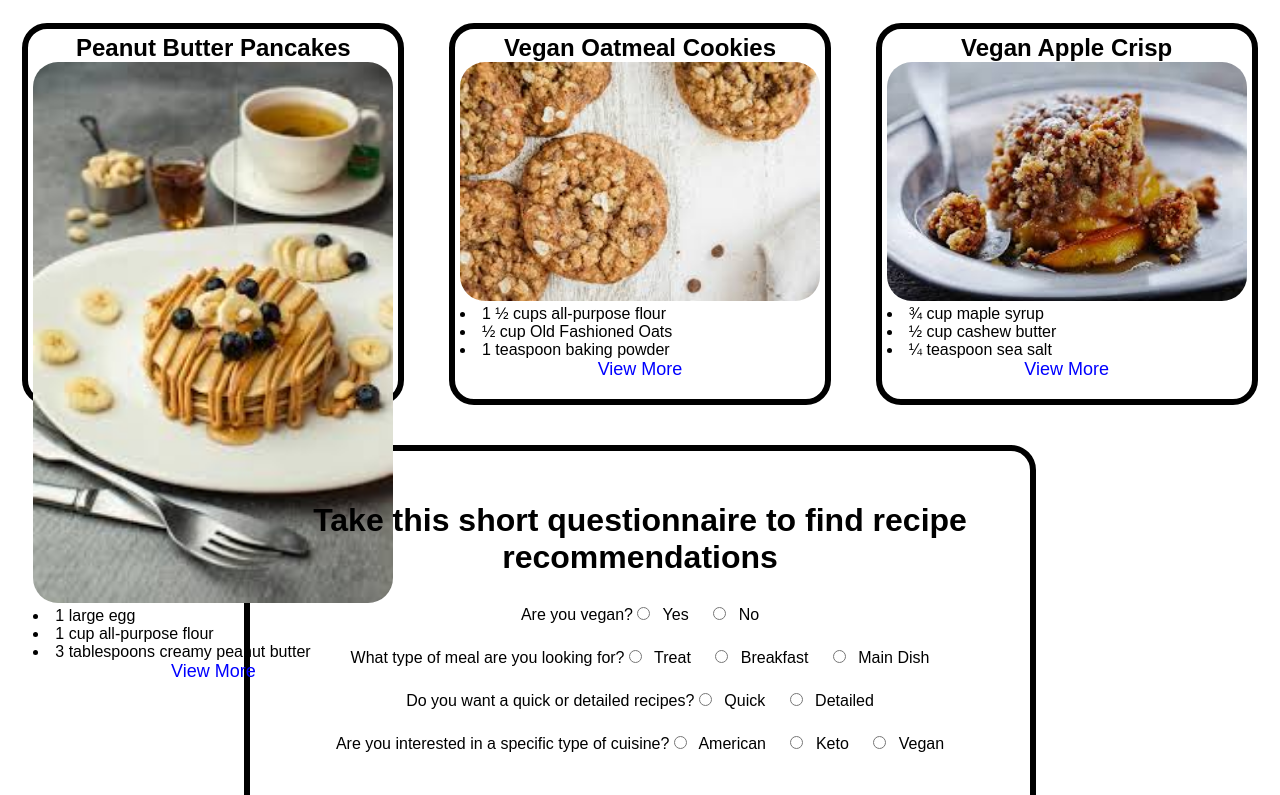
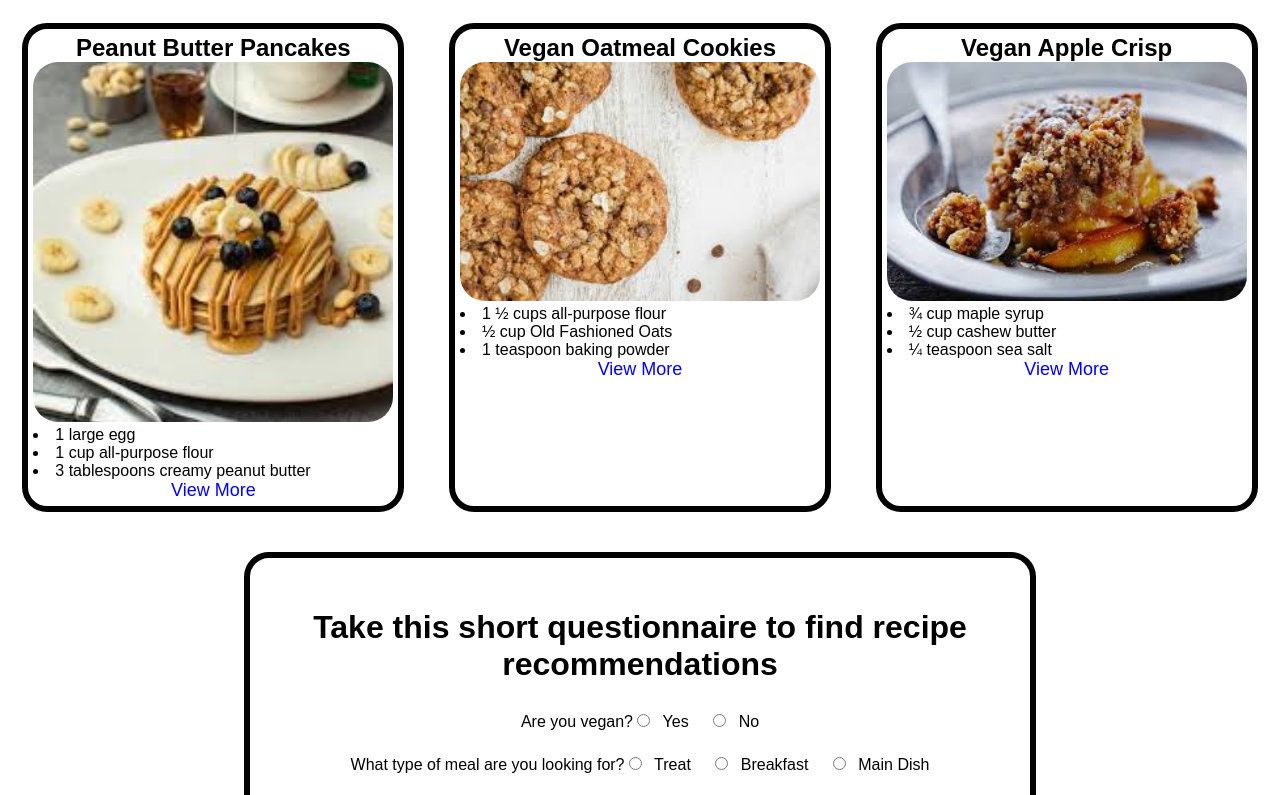
Before and after one commit to GavinTSA/rons.recipes, a website: page index.html in a window 1280 px wide. Shown: the part 601-1396 px from the top of the page. Drawn offline with Linux system fonts and the light colour scheme.

Commit message:
maybe it will work this time

```diff
--- a/styles.css
+++ b/styles.css
@@ -47,10 +47,14 @@ h1 {
   border-width: 6px;
   border-radius: 25px;
   max-width: 360px;
-  max-height: 360px;
   padding: 5px;
   margin: 0 auto;
+}
+
+.recipe img {
+  max-height: 360px;
   object-fit: cover;
+
 }
 
 .recipe_big {
```
